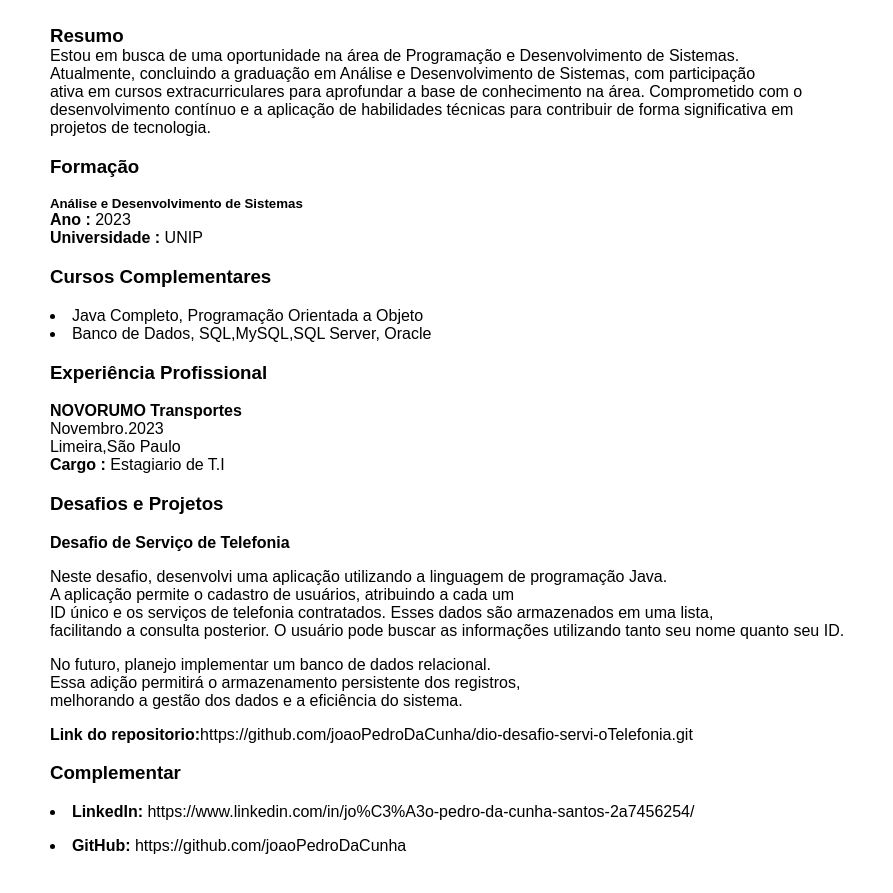
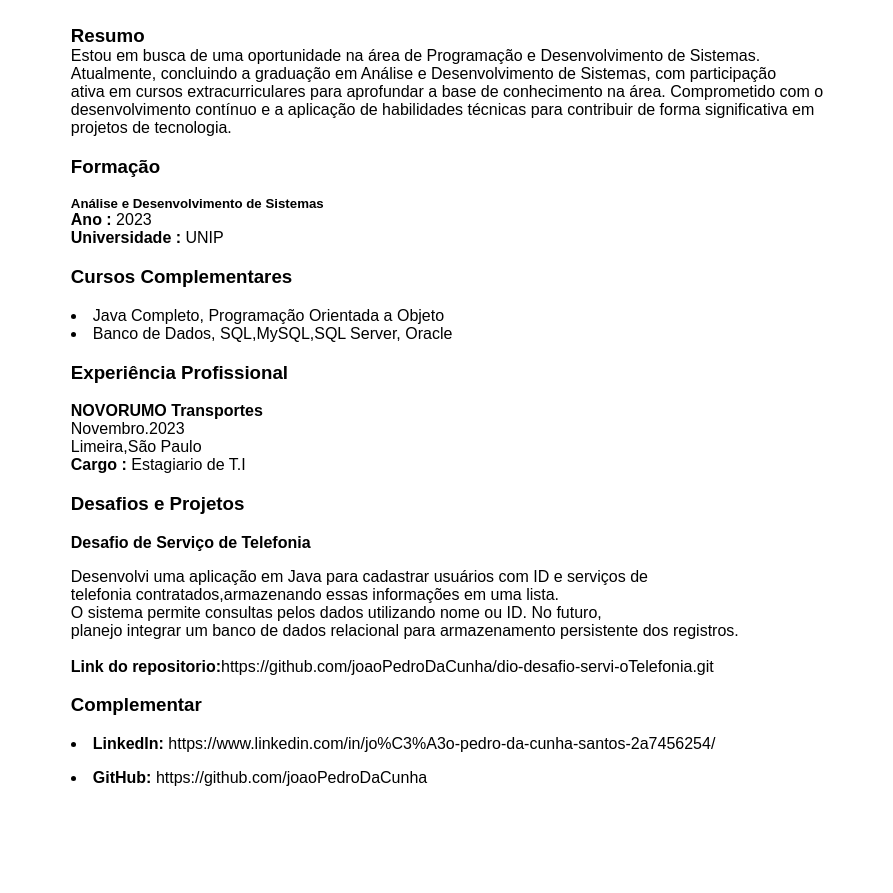
Before and after one commit to joaoPedroDaCunha/Curr-culo, a website: page modelvanilla/index.html in a window 1280 px wide. Shown: the part 157-1050 px from the top of the page, without its empty margins (193-1086 px from the left). After the commit the page ends 1024 px from the top, so only its background shows below. Drawn offline with Linux system fonts and the light colour scheme.

Commit message:
resumo da area de projetos e desafios

```diff
--- a/modelvanilla/index.html
+++ b/modelvanilla/index.html
@@ -43,19 +43,15 @@
         <p class="pr"><strong>Cargo :</strong> Estagiario de T.I</p>
 
         <h3>Desafios e Projetos</h3>
-         <p><strong>Desafio de Serviço de Telefonia</strong></p>
-         <p>
-            Neste desafio, desenvolvi uma aplicação utilizando a linguagem de programação Java.<br>
-            A aplicação permite o cadastro de usuários, atribuindo a cada um <br> ID único e os serviços de telefonia contratados.
-            Esses dados são armazenados em uma lista,<br> facilitando a consulta posterior.
-            O usuário pode buscar as informações utilizando tanto seu nome quanto seu ID.
+        <p><strong>Desafio de Serviço de Telefonia</strong></p>
+        <p class="pr">
+            Desenvolvi uma aplicação em Java para cadastrar usuários com ID e serviços de<br>
+            telefonia contratados,armazenando essas informações em uma lista. <br>
+            O sistema permite consultas pelos dados utilizando nome ou ID. No futuro,<br>
+            planejo integrar um banco de dados relacional para armazenamento persistente dos registros.
         </p>
-        <p>
-            No futuro, planejo implementar um banco de dados relacional. <br>
-            Essa adição permitirá o armazenamento persistente dos registros, <br>
-            melhorando a gestão dos dados e a eficiência do sistema.<br>
-        </p>
-        <p><a href="https://github.com/joaoPedroDaCunha/dio-desafio-servi-oTelefonia.git"><strong>Link do repositorio:</strong>https://github.com/joaoPedroDaCunha/dio-desafio-servi-oTelefonia.git</a></p>
+        <br>
+        <p class="pr"><a href="https://github.com/joaoPedroDaCunha/dio-desafio-servi-oTelefonia.git"><strong>Link do repositorio:</strong>https://github.com/joaoPedroDaCunha/dio-desafio-servi-oTelefonia.git</a></p>
 
         <h3>Complementar</h3>
         <p class="pr" ><li><strong>LinkedIn:</strong> <a href="https://www.linkedin.com/in/jo%C3%A3o-pedro-da-cunha-santos-2a7456254/">https://www.linkedin.com/in/jo%C3%A3o-pedro-da-cunha-santos-2a7456254/</a></li></p>
```
